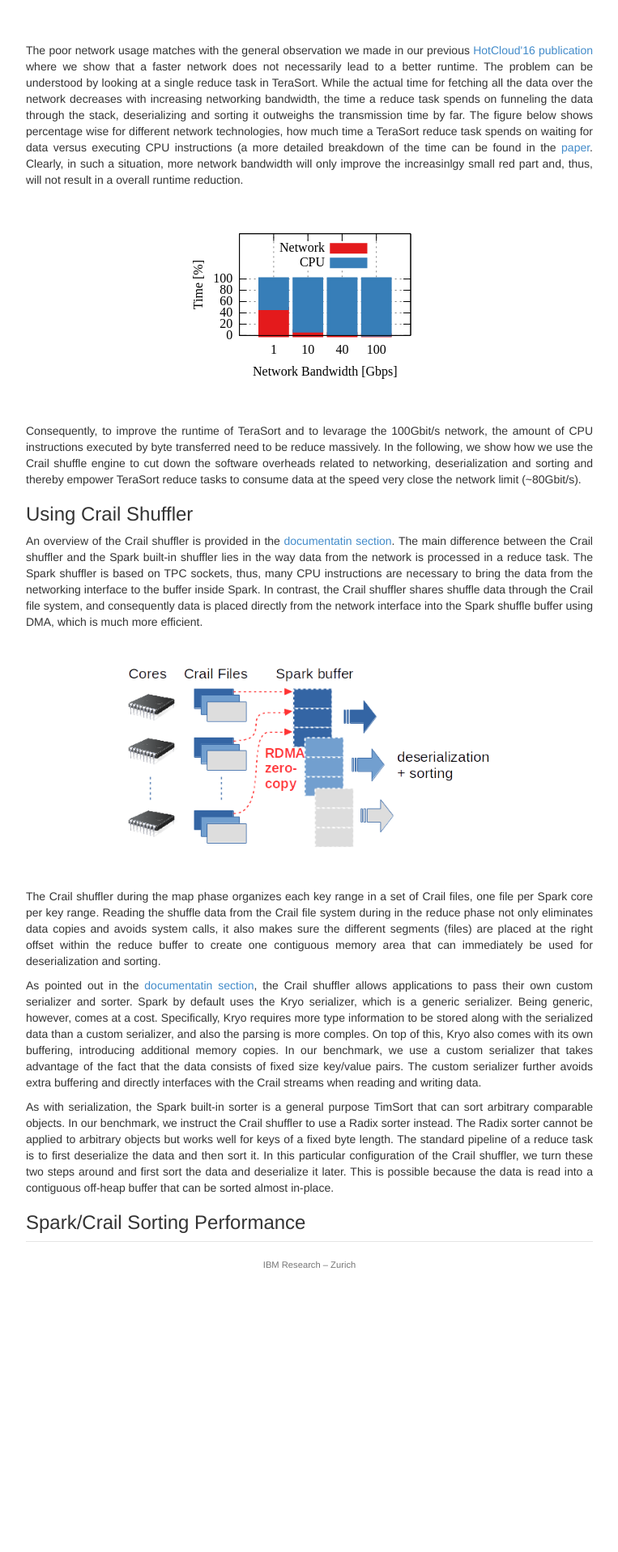
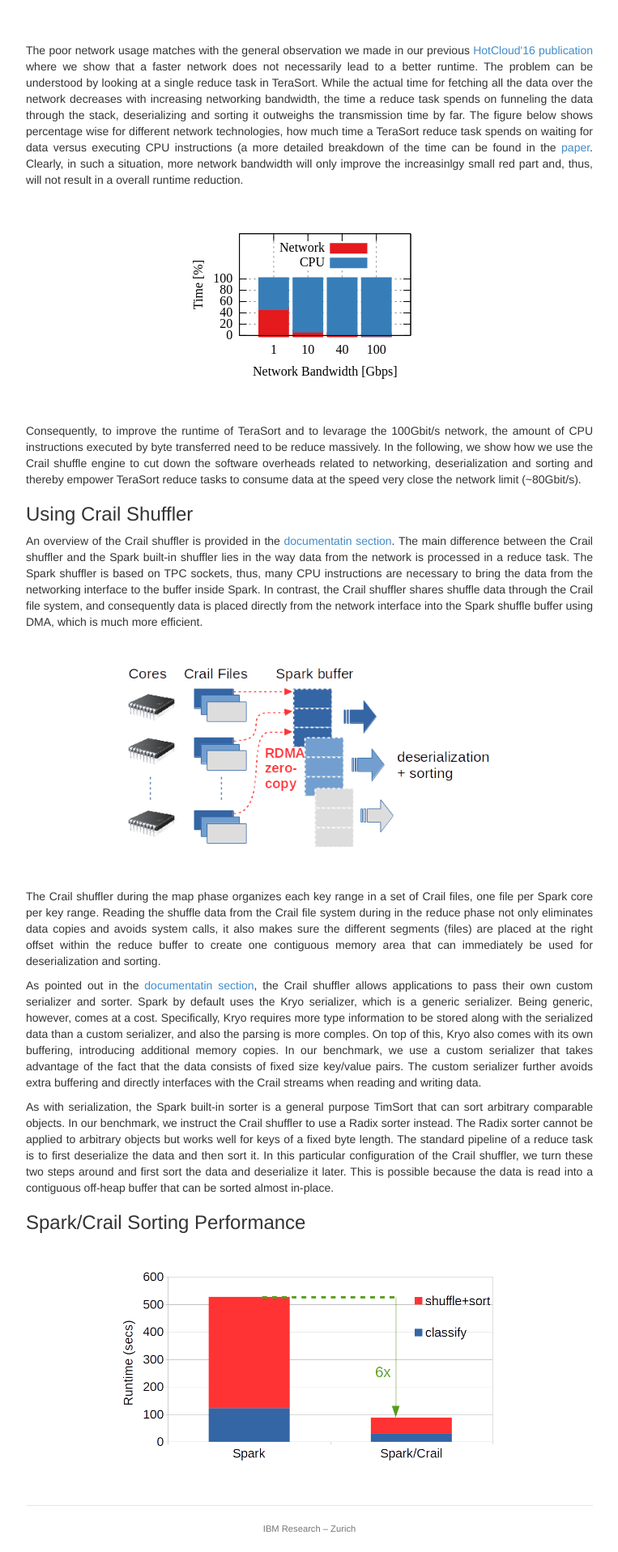
Before and after one commit to apache/incubator-crail-website, a Jekyll site: the page built from _posts/blog/2017-01-1-sorting.md, in a window 1280 px wide. Shown: the part 1815-3732 px from the top of the page at 81% size, without its empty margins (258-1021 px from the left). Built offline with Jekyll 4.4.1, drawn with Linux system fonts in a browser that asks for light colours; before the commit the page ends 3406 px from its top, so only the background shows below that.

Commit message:
Update 2017-01-1-sorting.md

```diff
--- a/_posts/blog/2017-01-1-sorting.md
+++ b/_posts/blog/2017-01-1-sorting.md
@@ -165,3 +165,7 @@
 </div>
 
 ### Spark/Crail Sorting Performance
+
+<br>
+<div style="text-align:center"><img src ="http://crail.io/img/blog/sort/performance_overall.png" width="470"></div>
+<br><br>
```
